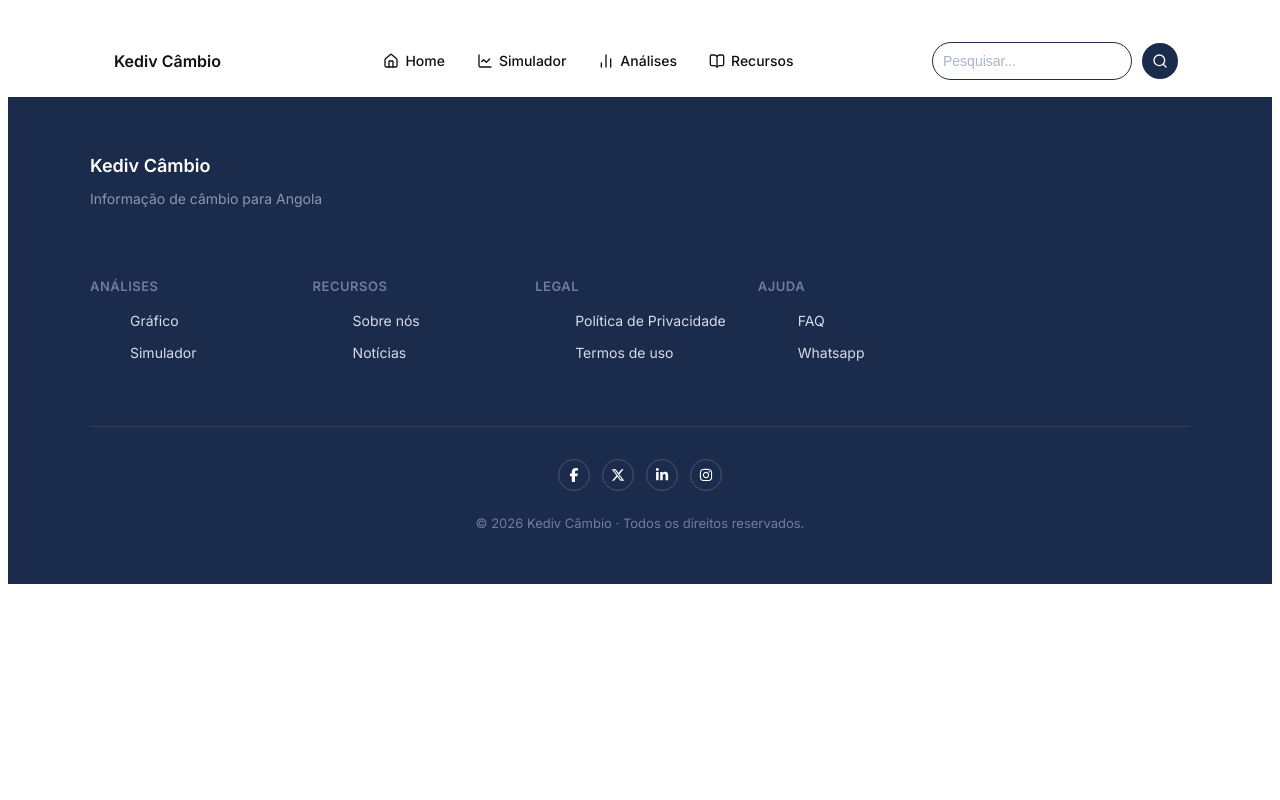
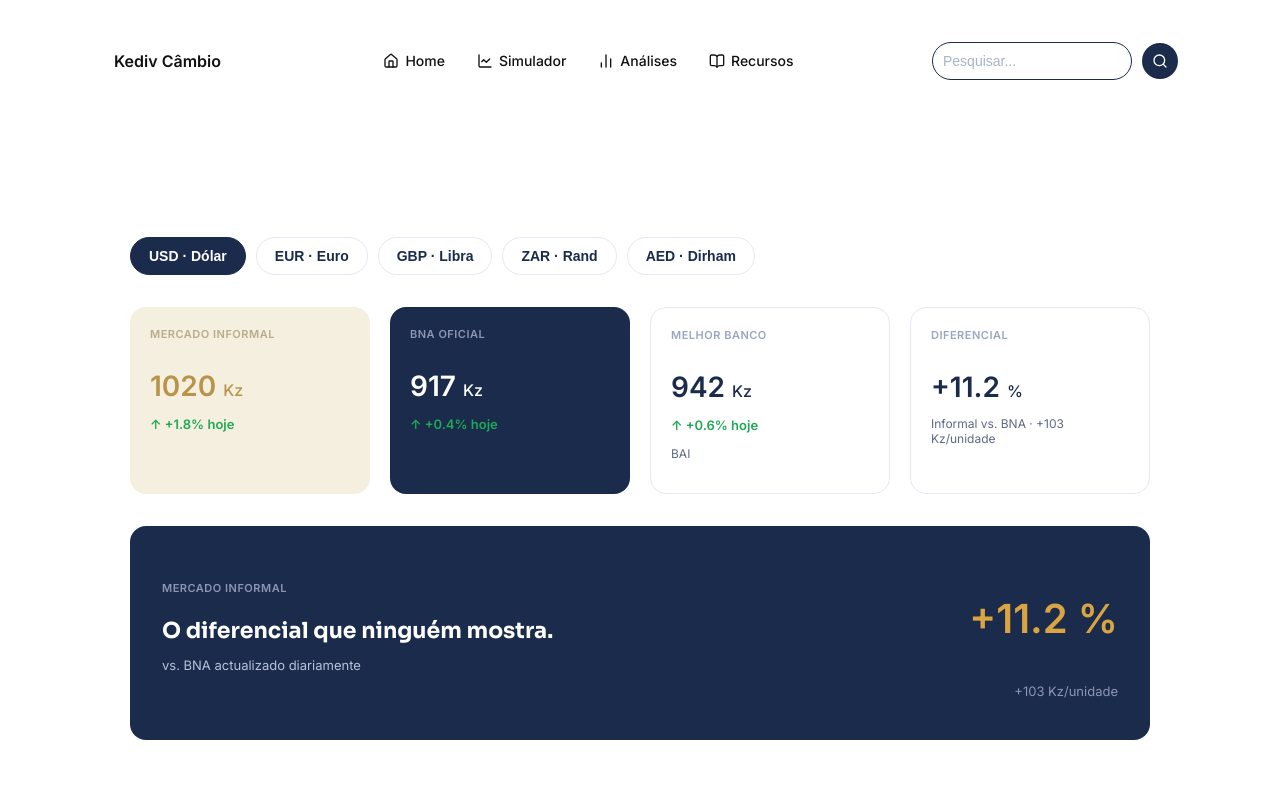
Before and after one commit to Stormzy377/Kediv-cambio, a React (Vite) app: page /analises in a window 1280 px wide. Shown: the top 800 px of the page. Built offline with nearby package versions, Linux system fonts and the light colour scheme; the HTML template or start-up script is replaced by a standard one.

Commit message:
feat: primeiros avanços da página de análise

```diff
--- a/src/App.jsx
+++ b/src/App.jsx
@@ -3,6 +3,7 @@ import Navbar from "./components/Navbar/Navbar";
 import Footer from "./components/Footer/Footer";
 import Home from "./pages/Home";
 import Simulador from "./pages/Simulador";
+import Analises from "./pages/Analises";
 
 function App() {
   return (
@@ -12,6 +13,7 @@ function App() {
       <Routes>
         <Route path="/" element={<Home />} />
         <Route path="/simulador" element={<Simulador />} />
+        <Route path="/analises" element={<Analises />} />
       </Routes>
 
       <Footer />
--- /dev/null
+++ b/src/components/Analytics/Analytics.module.css
@@ -0,0 +1,157 @@
+.tabsRow {
+  display: flex;
+  gap: 10px;
+  flex-wrap: wrap;
+  margin-bottom: 32px;
+}
+
+.tab {
+  border: 1.5px solid #e4e9f2;
+  background-color: #ffffff;
+  color: #1a2b4c;
+  font-size: 14px;
+  font-weight: 600;
+  padding: 10px 18px;
+  border-radius: 999px;
+  cursor: pointer;
+  transition: background-color 0.2s ease, border-color 0.2s ease, color 0.2s ease;
+}
+
+.tabActive {
+  background-color: #1a2b4c;
+  border-color: #1a2b4c;
+  color: #ffffff;
+}
+
+.statsGrid {
+  display: grid;
+  grid-template-columns: repeat(4, 1fr);
+  gap: 20px;
+  margin-bottom: 32px;
+}
+
+.statCard {
+  border-radius: 16px;
+  padding: 20px;
+}
+
+.statLabel {
+  display: block;
+  font-size: 11px;
+  font-weight: 700;
+  letter-spacing: 0.5px;
+  text-transform: uppercase;
+  margin-bottom: 12px;
+}
+
+.statValue {
+  font-size: 28px;
+  font-weight: 700;
+  margin-bottom: 6px;
+}
+
+.statUnit {
+  font-size: 16px;
+  font-weight: 500;
+}
+
+.statChange {
+  font-size: 13px;
+  font-weight: 600;
+  color: #1fa855;
+}
+
+.statNote {
+  font-size: 12px;
+  opacity: 0.7;
+}
+
+/* variantes */
+
+.light {
+  background-color: #ffffff;
+  border: 1px solid #e4e9f2;
+  color: #1a2b4c;
+}
+
+.light .statLabel {
+  color: #9aa6bf;
+}
+
+.dark {
+  background-color: #1a2b4c;
+  color: #ffffff;
+}
+
+.dark .statLabel {
+  color: #8b96b3;
+}
+
+.muted {
+  background-color: #f5efe0;
+  color: #b8ac8a;
+}
+
+.muted .statValue {
+  color: #b8944a;
+}
+
+.muted .statLabel {
+  color: #b8ac8a;
+}
+
+@media (max-width: 900px) {
+  .statsGrid {
+    grid-template-columns: repeat(2, 1fr);
+  }
+}
+
+.banner {
+  display: flex;
+  justify-content: space-between;
+  align-items: center;
+  flex-wrap: wrap;
+  gap: 20px;
+
+  background-color: #1a2b4c;
+  border-radius: 16px;
+  padding: 28px 32px;
+  margin-bottom: 32px;
+}
+
+.bannerLabel {
+  display: block;
+  font-size: 11px;
+  font-weight: 700;
+  letter-spacing: 0.5px;
+  text-transform: uppercase;
+  color: #8b96b3;
+  margin-bottom: 8px;
+}
+
+.bannerTitle {
+  font-size: 22px;
+  font-weight: 700;
+  color: #ffffff;
+  margin-bottom: 4px;
+}
+
+.bannerSubtitle {
+  font-size: 13px;
+  color: #b8c2d9;
+}
+
+.bannerValueBlock {
+  text-align: right;
+}
+
+.bannerValue {
+  font-size: 40px;
+  font-weight: 700;
+  color: #d9a441;
+}
+
+.bannerNote {
+  font-size: 13px;
+  color: #8b96b3;
+}
--- /dev/null
+++ b/src/components/Analytics/CurrencyTabs.jsx
@@ -0,0 +1,29 @@
+import styles from "./Analytics.module.css";
+
+const currencies = [
+  { code: "USD", label: "USD · Dólar" },
+  { code: "EUR", label: "EUR · Euro" },
+  { code: "GBP", label: "GBP · Libra" },
+  { code: "ZAR", label: "ZAR · Rand" },
+  { code: "AED", label: "AED · Dirham" },
+];
+
+function CurrencyTabs({ selected, onSelect }) {
+  return (
+    <div className={styles.tabsRow}>
+      {currencies.map(({ code, label }) => (
+        <button
+          key={code}
+          className={
+            code === selected ? `${styles.tab} ${styles.tabActive}` : styles.tab
+          }
+          onClick={() => onSelect(code)}
+        >
+          {label}
+        </button>
+      ))}
+    </div>
+  );
+}
+
+export default CurrencyTabs;
--- /dev/null
+++ b/src/components/Analytics/DifferentialBanner.jsx
@@ -0,0 +1,20 @@
+import styles from './Analytics.module.css';
+
+function DifferentialBanner({ label, title, subtitle, value, note }) {
+  return (
+    <div className={styles.banner}>
+      <div>
+        <span className={styles.bannerLabel}>{label}</span>
+        <h3 className={styles.bannerTitle}>{title}</h3>
+        <p className={styles.bannerSubtitle}>{subtitle}</p>
+      </div>
+
+      <div className={styles.bannerValueBlock}>
+        <p className={styles.bannerValue}>{value}</p>
+        <p className={styles.bannerNote}>{note}</p>
+      </div>
+    </div>
+  );
+}
+
+export default DifferentialBanner;
--- /dev/null
+++ b/src/components/Analytics/StatCard.jsx
@@ -0,0 +1,16 @@
+import styles from "./Analytics.module.css";
+
+function StatCard({ label, value, unit, change, note, variant = "light" }) {
+  return (
+    <div className={`${styles.statCard} ${styles[variant]}`}>
+      <span className={styles.statLabel}>{label}</span>
+      <p className={styles.statValue}>
+        {value} <span className={styles.statUnit}>{unit}</span>
+      </p>
+      {change && <p className={styles.statChange}>{change}</p>}
+      {note && <p className={styles.statNote}>{note}</p>}
+    </div>
+  );
+}
+
+export default StatCard;
--- /dev/null
+++ b/src/components/Analytics/StatCardsRow.jsx
@@ -0,0 +1,40 @@
+import StatCard from './StatCard';
+import styles from './Analytics.module.css';
+
+function StatCardsRow() {
+  return (
+    <div className={styles.statsGrid}>
+      <StatCard
+        variant="muted"
+        label="Mercado Informal"
+        value="1020"
+        unit="Kz"
+        change="↑ +1.8% hoje"
+      />
+      <StatCard
+        variant="dark"
+        label="BNA Oficial"
+        value="917"
+        unit="Kz"
+        change="↑ +0.4% hoje"
+      />
+      <StatCard
+        variant="light"
+        label="Melhor Banco"
+        value="942"
+        unit="Kz"
+        change="↑ +0.6% hoje"
+        note="BAI"
+      />
+      <StatCard
+        variant="light"
+        label="Diferencial"
+        value="+11.2"
+        unit="%"
+        note="Informal vs. BNA · +103 Kz/unidade"
+      />
+    </div>
+  );
+}
+
+export default StatCardsRow;
--- /dev/null
+++ b/src/pages/Analises.jsx
@@ -0,0 +1,25 @@
+import { useState } from "react";
+import CurrencyTabs from "../components/Analytics/CurrencyTabs";
+import styles from "./Analises.module.css";
+import StatCardsRow from "../components/Analytics/StatCardsRow";
+import DifferentialBanner from "../components/Analytics/DifferentialBanner";
+
+function Analises() {
+  const [selectedCurrency, setSelectedCurrency] = useState('USD');
+
+  return (
+    <main className={styles.page}>
+      <CurrencyTabs selected={selectedCurrency} onSelect={setSelectedCurrency} />
+      <StatCardsRow />
+      <DifferentialBanner
+        label="Mercado Informal"
+        title="O diferencial que ninguém mostra."
+        subtitle="vs. BNA actualizado diariamente"
+        value="+11.2 %"
+        note="+103 Kz/unidade"
+      />
+    </main>
+  );
+}
+
+export default Analises;
--- /dev/null
+++ b/src/pages/Analises.module.css
@@ -0,0 +1,5 @@
+.page {
+  max-width: 1100px;
+  margin: 0 auto;
+  padding: 140px 40px 80px;
+}
```
Also changed, not shown: 1 other file (tests, documents, lock files or other folders).
